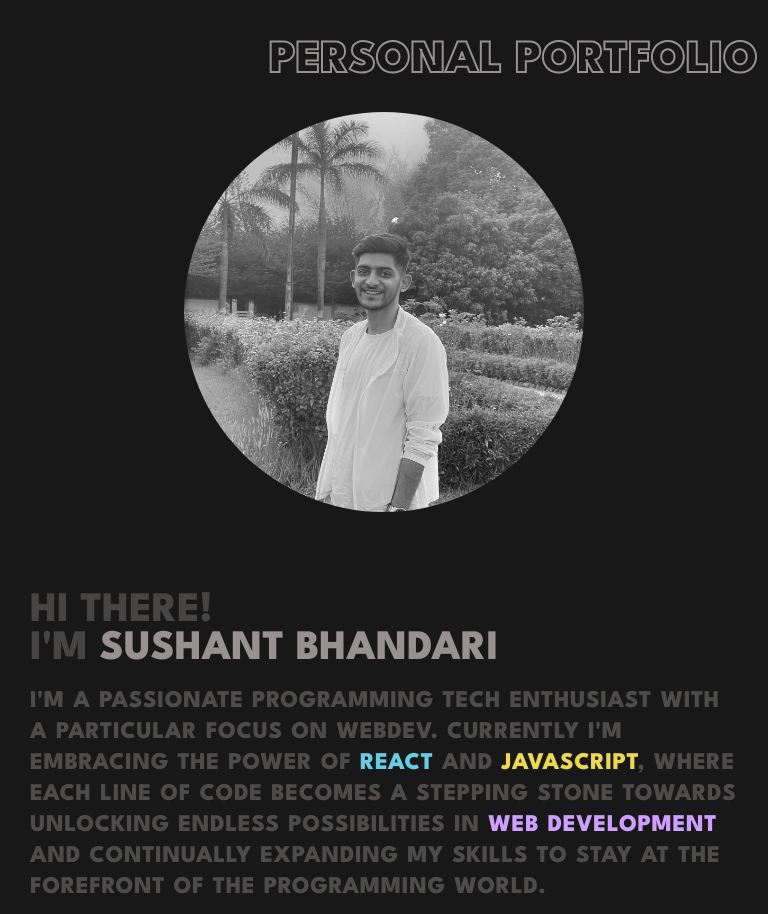
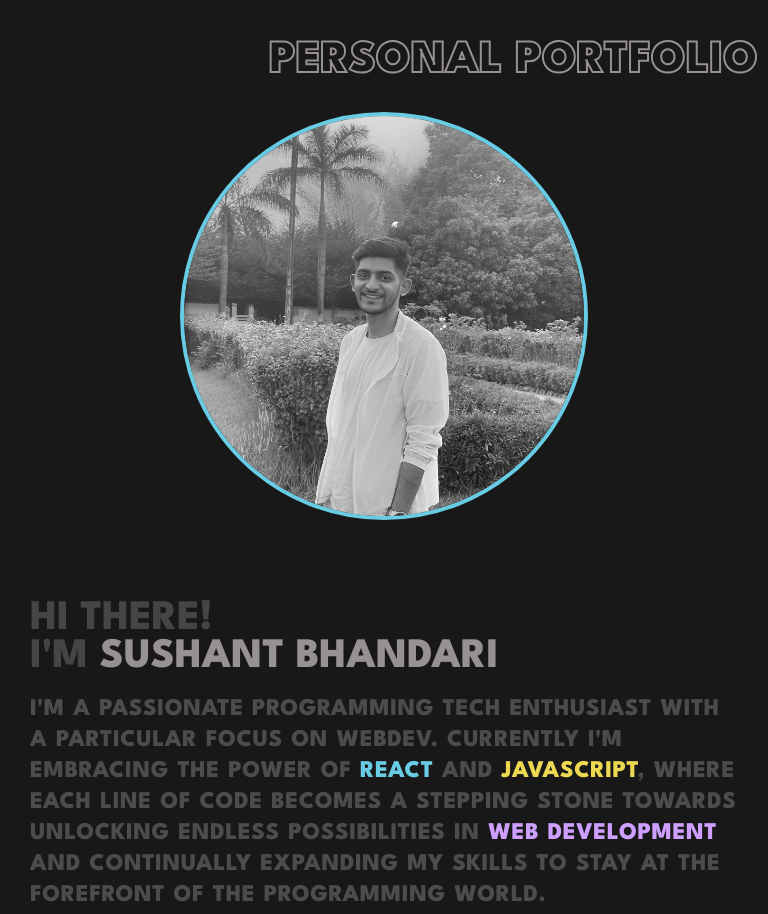
Before and after one commit to ZeroiQ-Q/SushantBhandari, a plain HTML site: page index.html in a window 768 px wide. Shown: the top 914 px of the page. Drawn offline with Linux system fonts and the light colour scheme.

Commit message:
Add files via upload

```diff
--- a/general.css
+++ b/general.css
@@ -28,6 +28,7 @@ body {
 }
 
 .profile-image {
+  border: 3px solid #cf9fff;
   z-index: 100;
   height: 580px;
   width: clamp(320px, 100%, 415px);
@@ -317,6 +318,7 @@ body {
     align-items: center;
   }
   .profile-image {
+    border: 3px solid #cf9fff;
     height: 250px;
     width: 250px;
     border-radius: 50%;
@@ -398,11 +400,14 @@ body {
   .bottom {
     margin: 30px 25px 0 25px;
   }
+
+  .profile-image {
+    border: 4px solid #69cce5;
+  }
+
   .top {
     margin: 30px 30px 0 30px;
   }
-
-
   .top,
   .personal-info-section {
     flex-direction: column;
@@ -416,12 +421,12 @@ body {
     justify-content: center;
     align-items: center;
   }
+  .bottom-personal-details {
+    margin-left: 27px;
+  }
   .profile-image {
     border-radius: 50%;
     height: 400px;
     width: 400px;
   }
-  .bottom-personal-details {
-    margin-left: 27px;
-  }
 }
```
